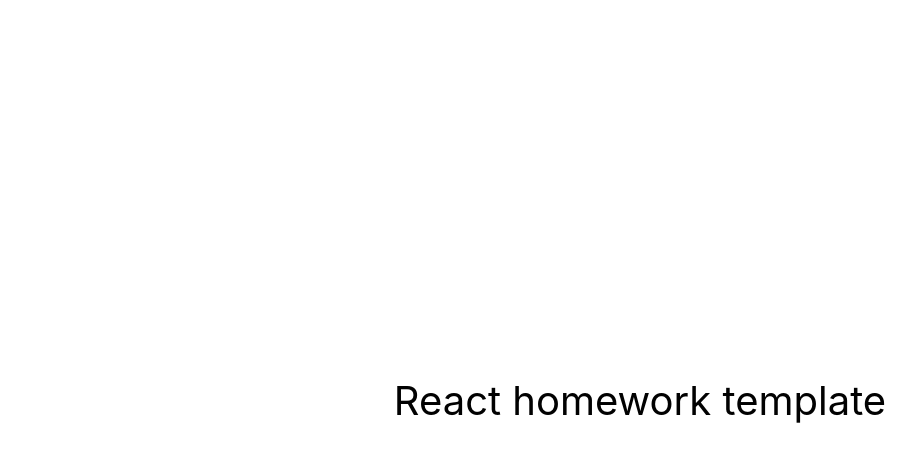
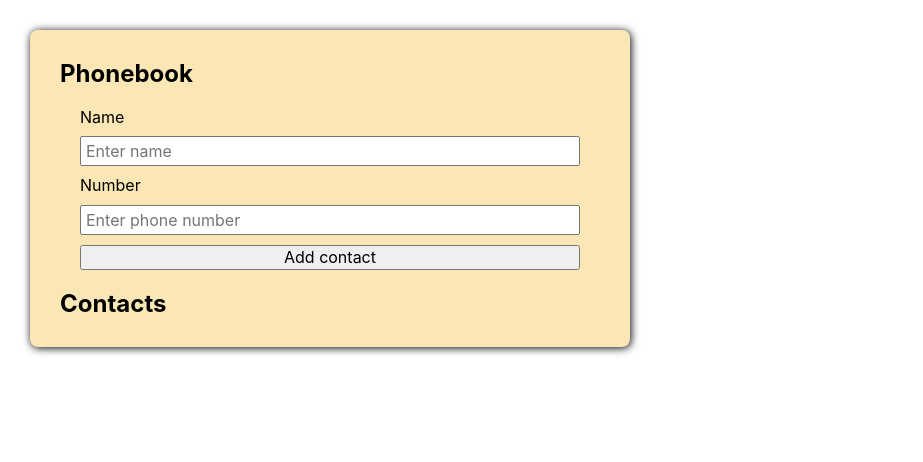
Before and after one commit to galu4ok/goit-react-hw-04-phonebook, a React (Create React App) app: page / in a window 1280 px wide. Shown: the top 462 px of the page, without its empty margins (0-923 px from the left). Built offline with nearby package versions, Linux system fonts and the light colour scheme.

Commit message:
add form component and stylization

```diff
--- a/src/components/App.jsx
+++ b/src/components/App.jsx
@@ -1,16 +1,17 @@
-export const App = () => {
-  return (
-    <div
-      style={{
-        height: '100vh',
-        display: 'flex',
-        justifyContent: 'center',
-        alignItems: 'center',
-        fontSize: 40,
-        color: '#010101'
-      }}
-    >
-      React homework template
-    </div>
-  );
-};
+import { Component } from 'react';
+import { ContactsForm } from './ContactsForm/ContactsForm';
+import { GlobalStyle } from './GlobalStyle';
+
+export class App extends Component {
+  render() {
+    return (
+      <>
+        <h2>Phonebook</h2>
+        <ContactsForm></ContactsForm>
+        <h2>Contacts</h2>
+
+        <GlobalStyle />
+      </>
+    );
+  }
+}
--- /dev/null
+++ b/src/components/ContactsForm/ContactsForm.js
@@ -0,0 +1,44 @@
+import { Formik } from 'formik';
+import { StyledForm, StyledField, StyledError } from './ContactsForm.styled';
+import * as Yup from 'yup';
+import { nanoid } from 'nanoid';
+
+const schema = Yup.object().shape({
+  name: Yup.string().required(
+    '*The field cannot be empty!Please enter the name'
+  ),
+  number: Yup.number().required(
+    '*The field cannot be empty!Please enter the number'
+  ),
+});
+
+export const ContactsForm = ({ onAdd }) => {
+  return (
+    <Formik
+      initialValues={{
+        name: '',
+        number: '',
+      }}
+      validationSchema={schema}
+      onSubmit={(values, actions) => {
+        onAdd({ ...values, id: nanoid() });
+        actions.resetForm();
+      }}
+    >
+      <StyledForm>
+        <label>Name</label>
+        <StyledField id="name" name="name" placeholder="Enter name" />
+        <StyledError name="name" component="div" />
+        <label>Number</label>
+        <StyledField
+          id="number"
+          name="number"
+          placeholder="Enter phone number"
+          type="number"
+        />
+        <StyledError name="number" component="div" />
+        <button type="submit">Add contact</button>
+      </StyledForm>
+    </Formik>
+  );
+};
--- /dev/null
+++ b/src/components/ContactsForm/ContactsForm.styled.js
@@ -0,0 +1,18 @@
+import styled from 'styled-components';
+import { Form, Field, ErrorMessage } from 'formik';
+
+export const StyledForm = styled(Form)`
+  display: flex;
+  flex-direction: column;
+  gap: 10px;
+  padding: 20px;
+`;
+export const StyledField = styled(Field)`
+  padding: 4px;
+`;
+
+export const StyledError = styled(ErrorMessage)`
+  font-style: italic;
+  font-size: 10px;
+  color: tomato;
+`;
--- /dev/null
+++ b/src/components/GlobalStyle.js
@@ -0,0 +1,58 @@
+import { createGlobalStyle } from 'styled-components';
+import 'modern-normalize';
+
+export const GlobalStyle = createGlobalStyle`body {
+  margin: 0;
+  font-family: -apple-system, BlinkMacSystemFont, 'Segoe UI', 'Roboto', 'Oxygen',
+    'Ubuntu', 'Cantarell', 'Fira Sans', 'Droid Sans', 'Helvetica Neue',
+    sans-serif;
+  -webkit-font-smoothing: antialiased;
+  -moz-osx-font-smoothing: grayscale;
+}
+
+code {
+  font-family: source-code-pro, Menlo, Monaco, Consolas, 'Courier New',
+    monospace;
+}
+
+h1,
+h2,
+h3,
+h4,
+p {
+  margin: 0;
+  }
+
+ul {
+  margin: 0;
+  padding: 0;
+  list-style: none;
+}
+
+a {
+  display: block;
+  color: currentColor;
+  text-decoration: none;
+  cursor: pointer;
+}
+
+button {
+  cursor: pointer;
+}
+
+img {
+  display: block;
+}
+
+#root {
+  margin: 30px;
+  background-color: #fae7b5;
+  background-size: 100%;
+
+  width: 600px;
+  display: block;
+  padding: 30px;
+  border-radius: 8px;
+  box-shadow: 1px 1px 8px 0px #000000;
+}
+`;
```
Also changed, not shown: package.json (+7 -2 lines), 1 other file (tests, documents, lock files or other folders).
